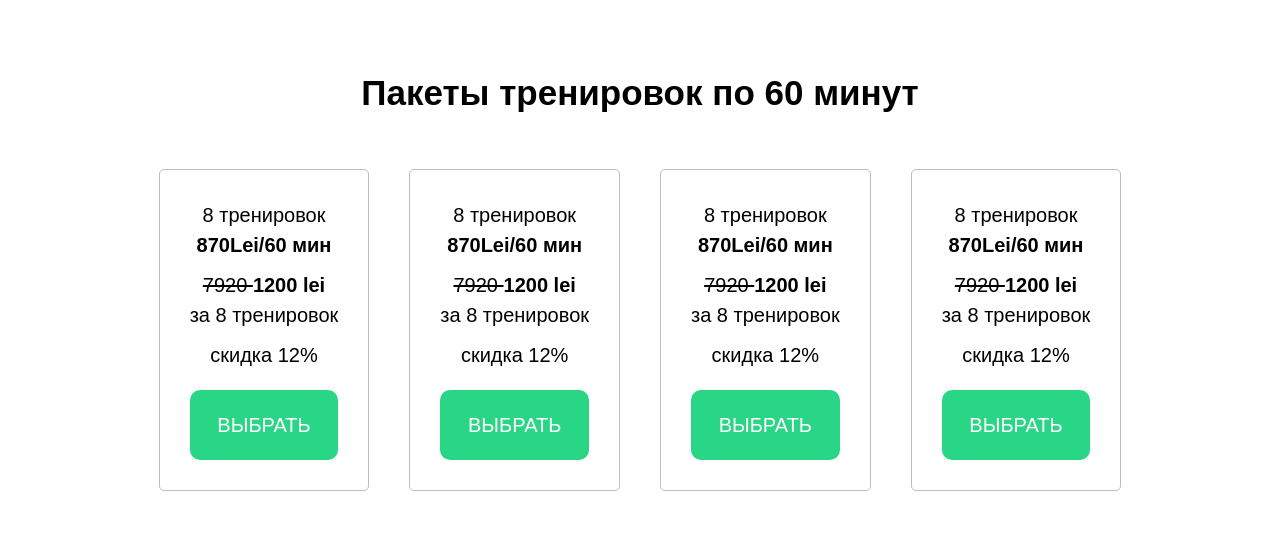
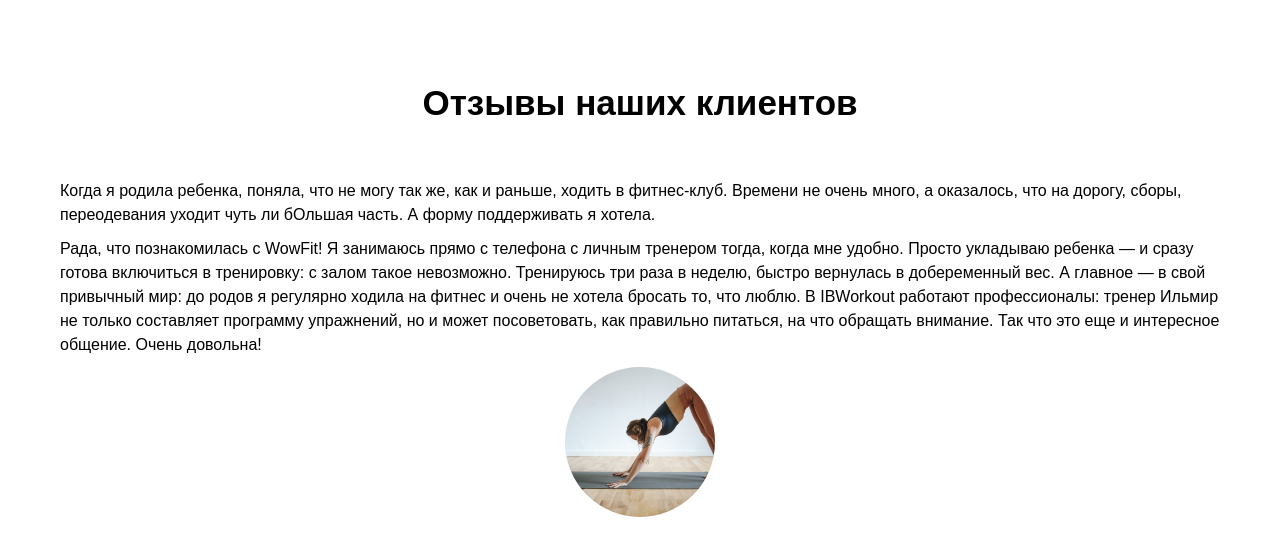
Before and after one commit to vmwhoami/ibworkout, a website built with webpack: page dist/index.html in a window 1280 px wide. Shown: the part 5006-5539 px from the top of the page. Built offline with nearby package versions, Linux system fonts and the light colour scheme.

Commit message:
remove pricing section

```diff
--- a/dist/index.html
+++ b/dist/index.html
@@ -300,7 +300,7 @@
       </div>
     </div>
     <!-- Pricing -->
-    <div class="pricing" id="pricing">
+    <!-- <div class="pricing" id="pricing">
       <h3 class="hcenter">Пакеты тренировок по 60 минут</h3>
       <div class="pricing__container">
         <div class="package">
@@ -343,7 +343,7 @@
           <a href="" class="choose">Выбрать</a>
         </div>
       </div>
-    </div>
+    </div> -->
 
     <!-- Testimonials -->
 
```
